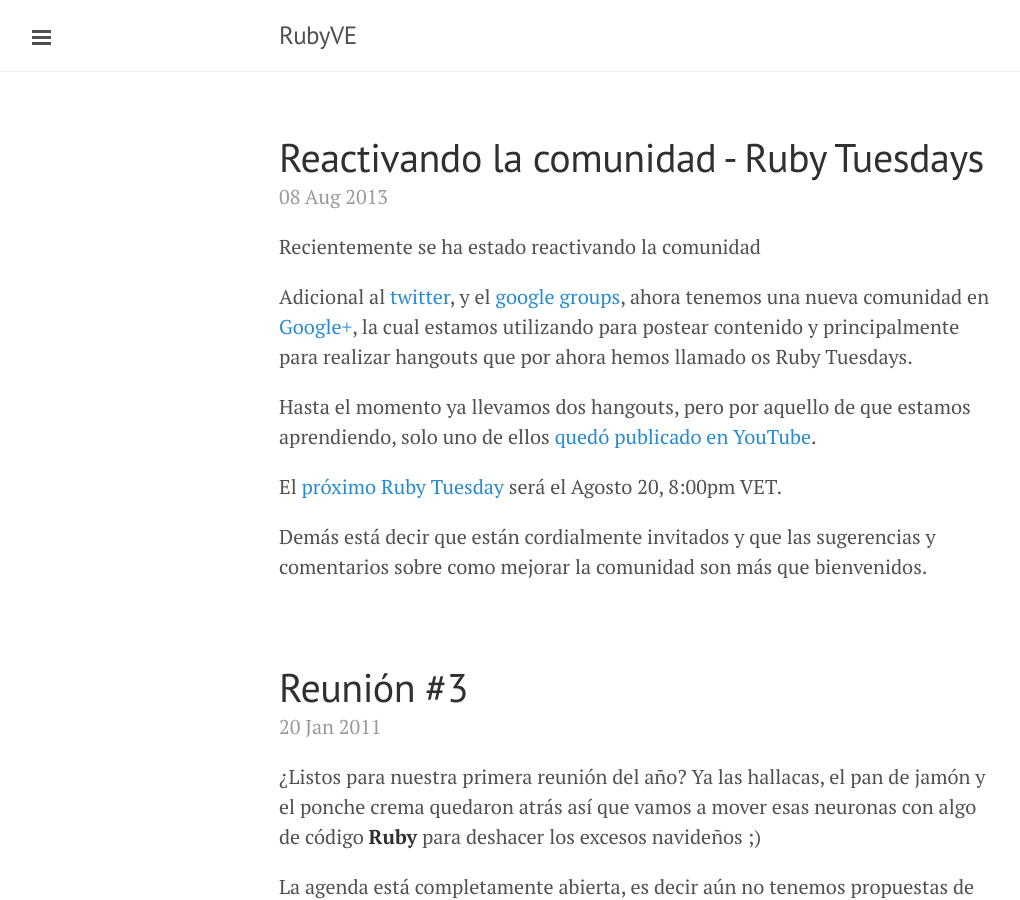
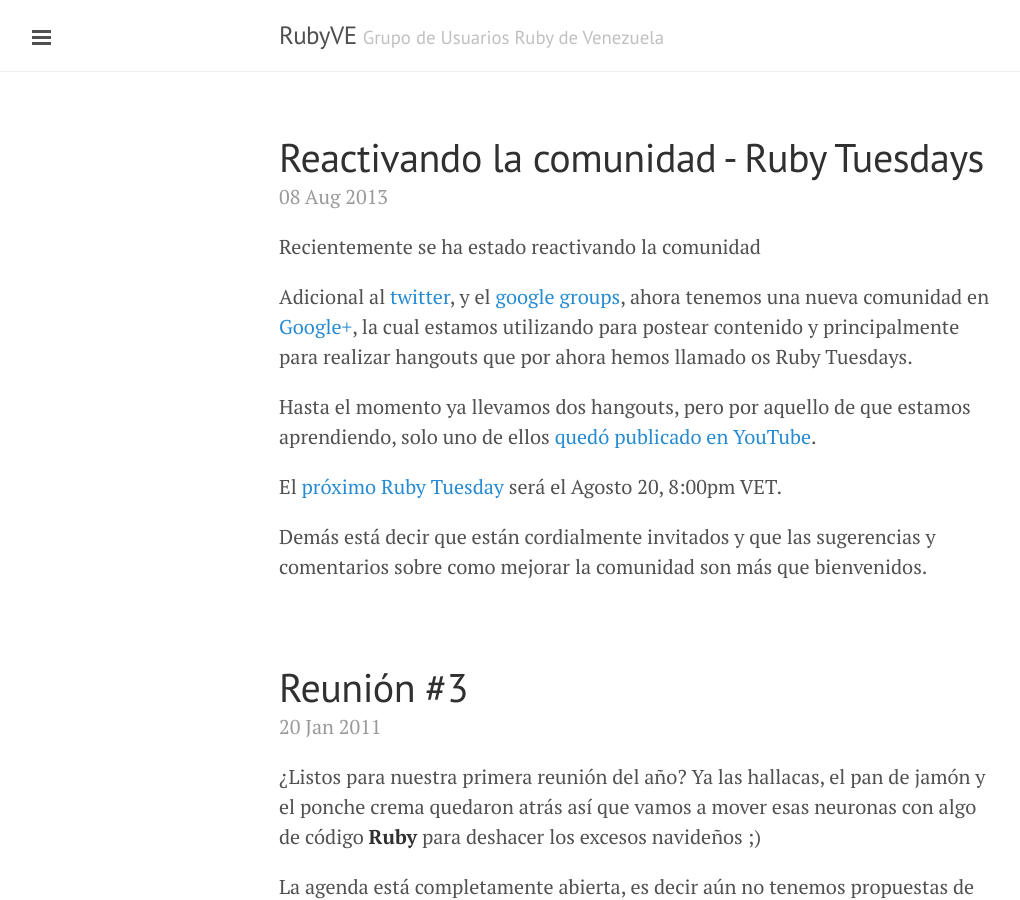
Before and after one commit to ruby-ve/ruby-ve.github.io, a Jekyll site: the page built from index.html, in a window 1280 px wide and 900 px high. Shown: the whole window, without its empty margins (1-1021 px from the left). Built offline with Jekyll 4.4.1, drawn with Linux system fonts in a browser that asks for light colours; Markdown is read by kramdown in place of the engine named in the settings.

Commit message:
Add tagline to the site variables in the config

```diff
--- a/_config.yml
+++ b/_config.yml
@@ -1,5 +1,6 @@
 title: RubyVE
 name: RubyVE
+tagline: Grupo de Usuarios Ruby de Venezuela
 
 connect:
   twitter: https://twitter.com/rubyve
```
